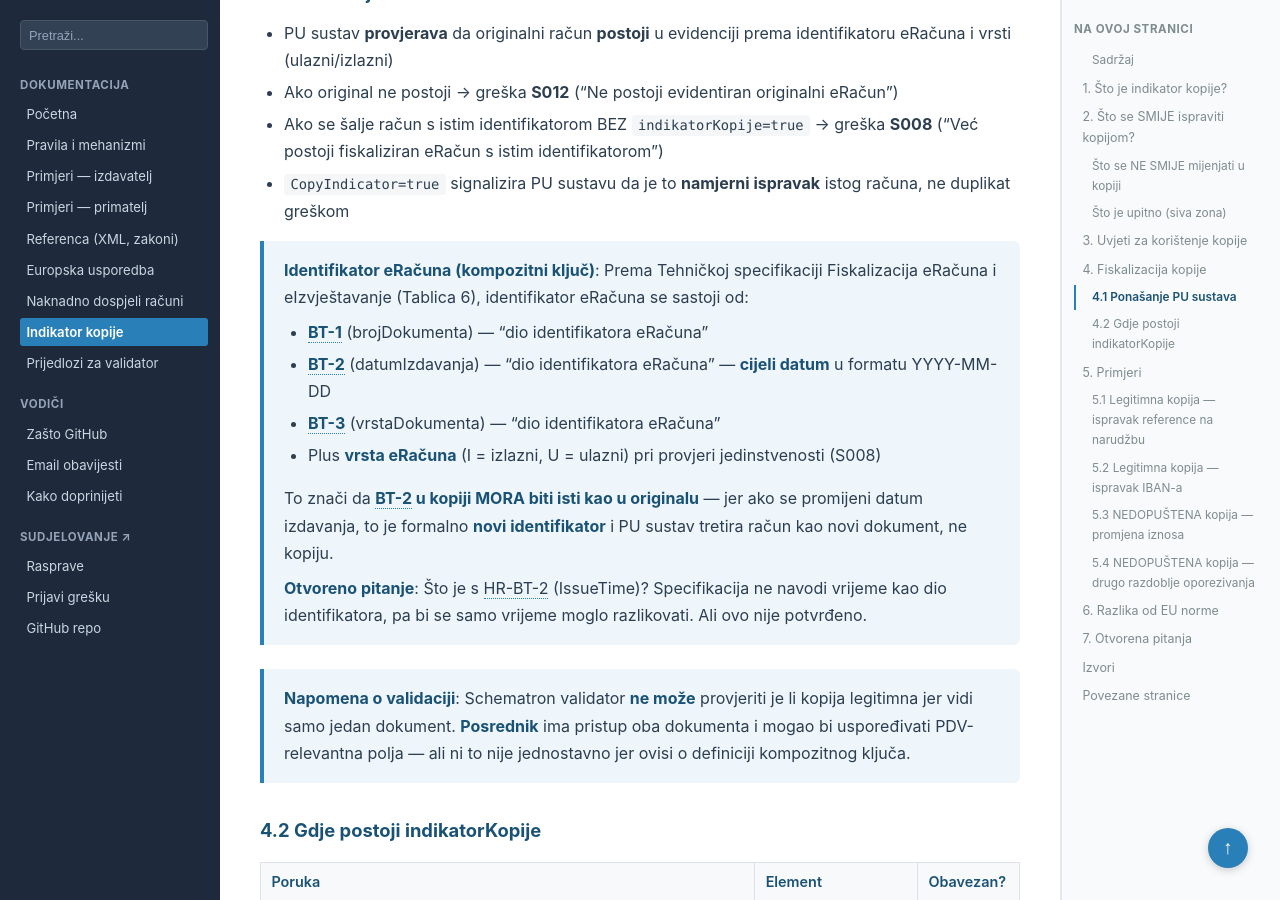
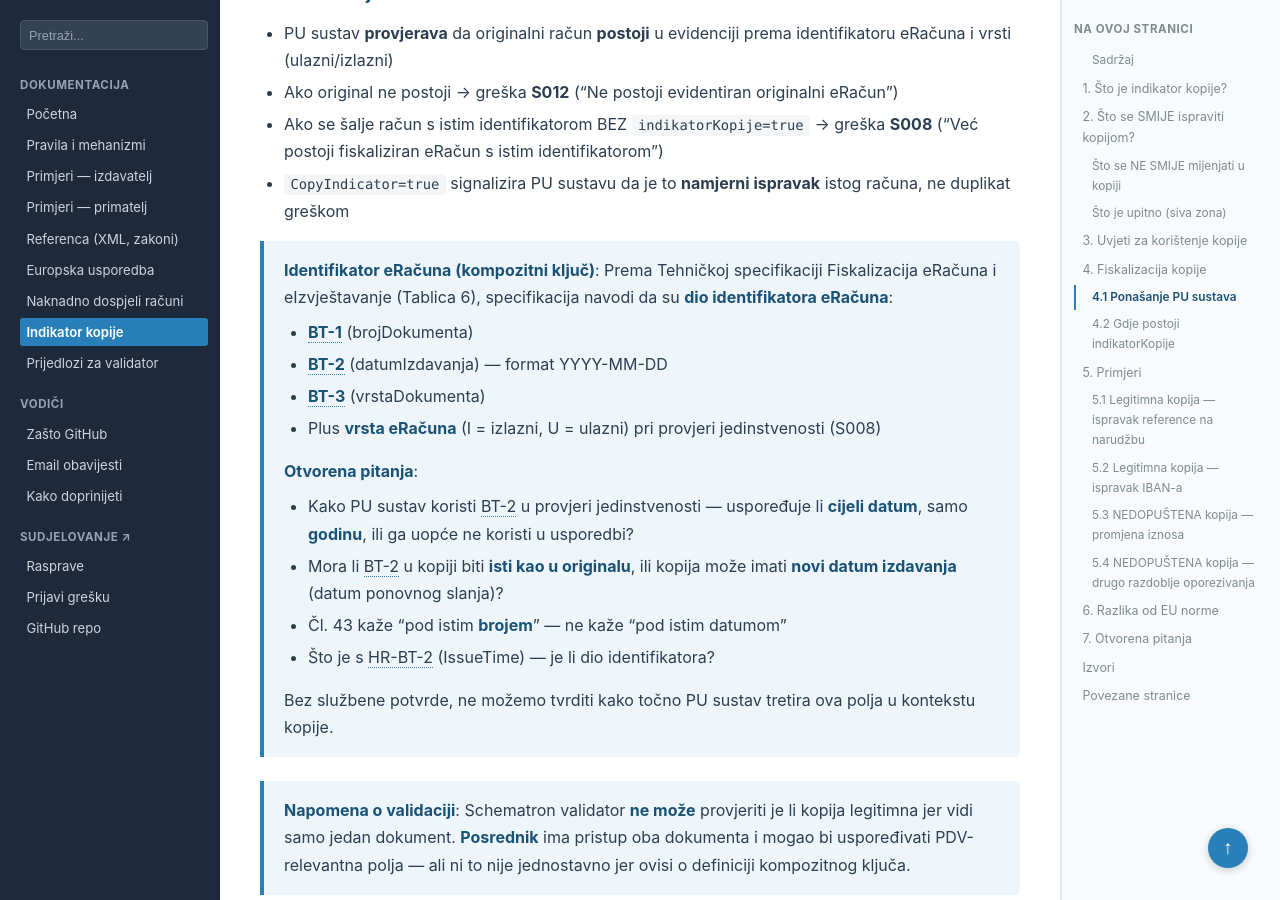
Before and after one commit to dageci/eracun-fiskalizacija-datumi, a Jekyll site: the page built from docs/indikator-kopije.md, in a window 1280 px wide and 900 px high, scrolled down 5583 px. Built offline with Jekyll 4.4.1, drawn with Linux system fonts in a browser that asks for light colours.

Commit message:
identifikator: maknuta tvrdnja da BT-2 MORA biti isti — ne znamo kako PU koristi datum

```diff
--- a/docs/indikator-kopije.md
+++ b/docs/indikator-kopije.md
@@ -139,15 +139,19 @@ Element `indikatorKopije` je **obavezan** u fiskalizacijskoj SOAP poruci (`Evide
 - Ako se šalje račun s istim identifikatorom BEZ `indikatorKopije=true` → greška **S008** ("Već postoji fiskaliziran eRačun s istim identifikatorom")
 - `CopyIndicator=true` signalizira PU sustavu da je to **namjerni ispravak** istog računa, ne duplikat greškom
 
-> **Identifikator eRačuna (kompozitni ključ)**: Prema Tehničkoj specifikaciji Fiskalizacija eRačuna i eIzvještavanje (Tablica 6), identifikator eRačuna se sastoji od:
-> - **BT-1** (brojDokumenta) — "dio identifikatora eRačuna"
-> - **BT-2** (datumIzdavanja) — "dio identifikatora eRačuna" — **cijeli datum** u formatu YYYY-MM-DD
-> - **BT-3** (vrstaDokumenta) — "dio identifikatora eRačuna"
+> **Identifikator eRačuna (kompozitni ključ)**: Prema Tehničkoj specifikaciji Fiskalizacija eRačuna i eIzvještavanje (Tablica 6), specifikacija navodi da su **dio identifikatora eRačuna**:
+> - **BT-1** (brojDokumenta)
+> - **BT-2** (datumIzdavanja) — format YYYY-MM-DD
+> - **BT-3** (vrstaDokumenta)
 > - Plus **vrsta eRačuna** (I = izlazni, U = ulazni) pri provjeri jedinstvenosti (S008)
 >
-> To znači da **BT-2 u kopiji MORA biti isti kao u originalu** — jer ako se promijeni datum izdavanja, to je formalno **novi identifikator** i PU sustav tretira račun kao novi dokument, ne kopiju.
+> **Otvorena pitanja**:
+> - Kako PU sustav koristi BT-2 u provjeri jedinstvenosti — uspoređuje li **cijeli datum**, samo **godinu**, ili ga uopće ne koristi u usporedbi?
+> - Mora li BT-2 u kopiji biti **isti kao u originalu**, ili kopija može imati **novi datum izdavanja** (datum ponovnog slanja)?
+> - Čl. 43 kaže "pod istim **brojem**" — ne kaže "pod istim datumom"
+> - Što je s HR-BT-2 (IssueTime) — je li dio identifikatora?
 >
-> **Otvoreno pitanje**: Što je s HR-BT-2 (IssueTime)? Specifikacija ne navodi vrijeme kao dio identifikatora, pa bi se samo vrijeme moglo razlikovati. Ali ovo nije potvrđeno.
+> Bez službene potvrde, ne možemo tvrditi kako točno PU sustav tretira ova polja u kontekstu kopije.
 
 > **Napomena o validaciji**: Schematron validator **ne može** provjeriti je li kopija legitimna jer vidi samo jedan dokument. **Posrednik** ima pristup oba dokumenta i mogao bi uspoređivati PDV-relevantna polja — ali ni to nije jednostavno jer ovisi o definiciji kompozitnog ključa.
 
```
